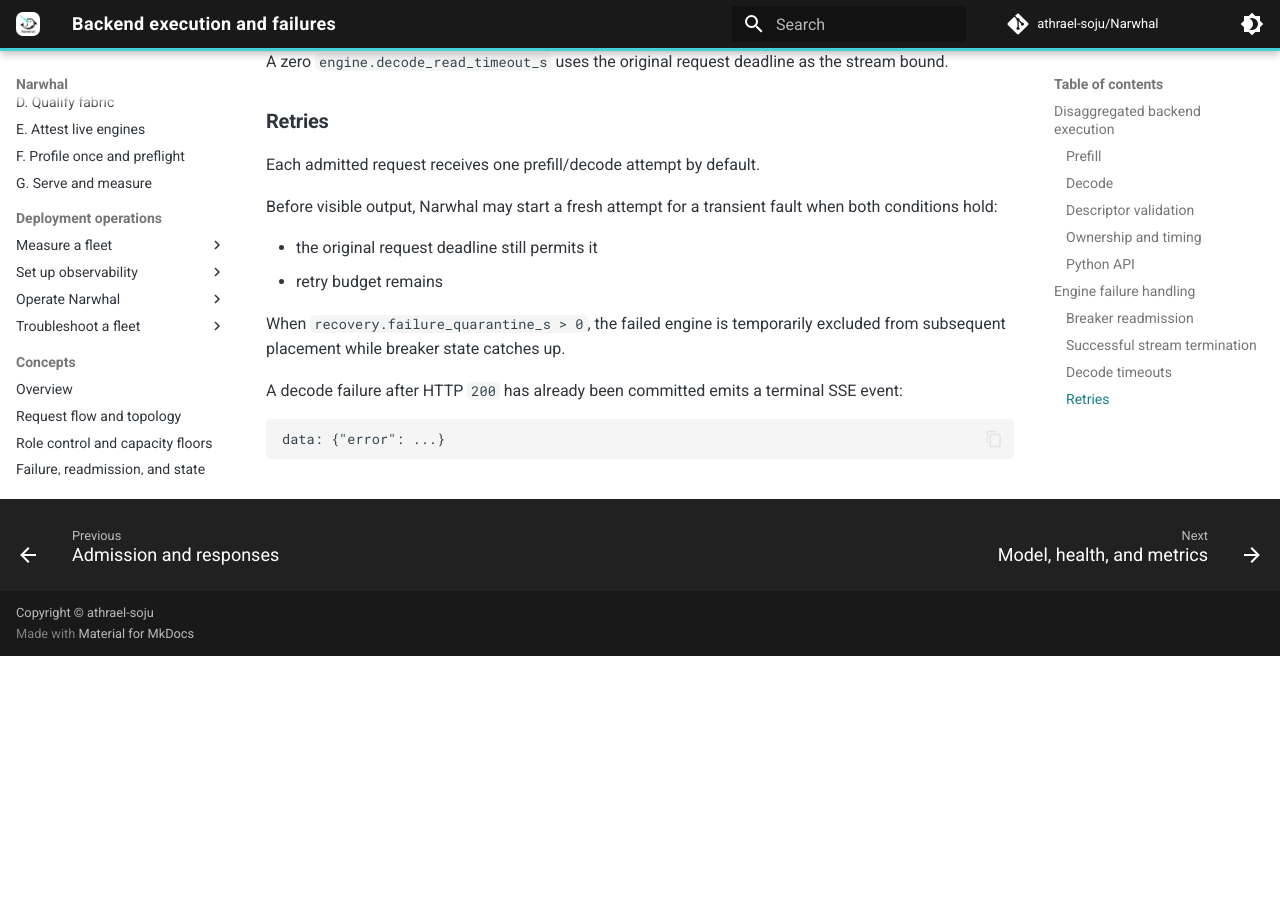
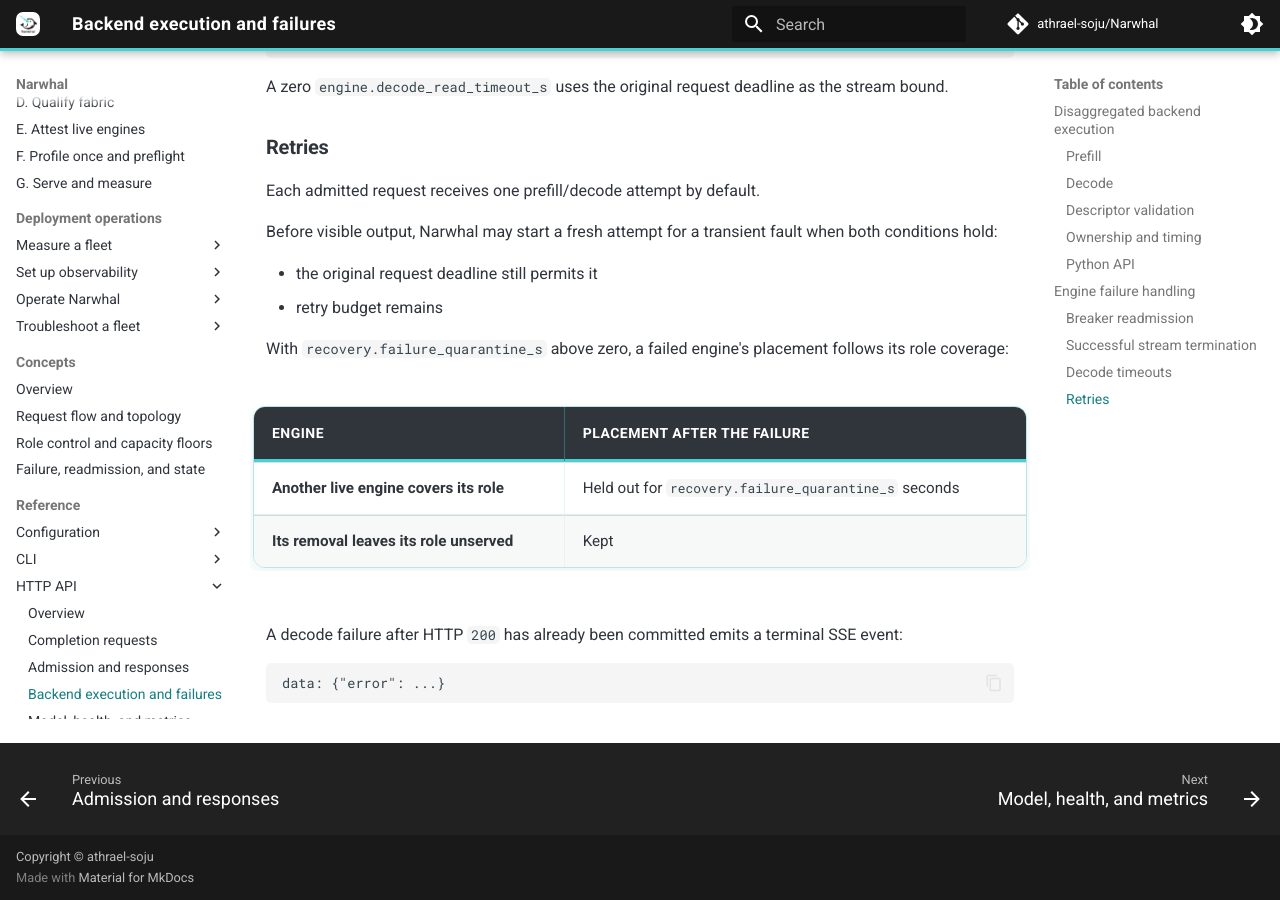
Before and after one commit to athrael-soju/Narwhal, an MkDocs documentation site: the page built from docs/http-api/03-Backend-and-Failures.md, in a window 1280 px wide and 900 px high, scrolled down 4073 px. Built offline with MkDocs 1.6.1 and Material for MkDocs 9.7.7, drawn with Linux system fonts in a browser that asks for light colours; comment, search, counter and statistics services are not loaded; before the commit the page ends 4729 px from its top, so only the background shows below that; some of the changed text lies outside the part shown.

Commit message:
docs(serving): state the decode gate, output-based overload and role guards

```diff
--- a/docs/http-api/03-Backend-and-Failures.md
+++ b/docs/http-api/03-Backend-and-Failures.md
@@ -103,11 +103,11 @@
 | Suspect | Placement during verification |
 | --- | --- |
 | Another live engine serves its role or accepts role changes | Held out |
-| Sole live engine of a pinned role | Kept |
+| Its removal leaves its role unserved | Kept |
 
 After a crossed-decode failure, the probe uses a new handoff produced by the original producer.
 
-Each probe leg uses `engine.first_token_timeout_s`.
+Each probe leg has a budget of the larger of `engine.first_token_timeout_s` and `engine.health_timeout_s`.
 
 Inconclusive probes return to the normal readmission cadence.
 
@@ -153,7 +153,12 @@
 - the original request deadline still permits it
 - retry budget remains
 
-When `recovery.failure_quarantine_s > 0`, the failed engine is temporarily excluded from subsequent placement while breaker state catches up.
+With `recovery.failure_quarantine_s` above zero, a failed engine's placement follows its role coverage:
+
+| Engine | Placement after the failure |
+| --- | --- |
+| Another live engine covers its role | Held out for `recovery.failure_quarantine_s` seconds |
+| Its removal leaves its role unserved | Kept |
 
 A decode failure after HTTP `200` has already been committed emits a terminal SSE event:
 
```
Also changed, not shown: other parts of docs/http-api/03-Backend-and-Failures.md (+2 -2 lines), docs/concepts/02-Role-Control.md (+1 -1 lines), docs/configuration/02-Serving-and-Role-Control.md (+3 -3 lines), docs/http-api/07-Handoff-and-Lifecycle.md (+8 -0 lines), docs/telemetry/04-Failures.md (+1 -1 lines).
